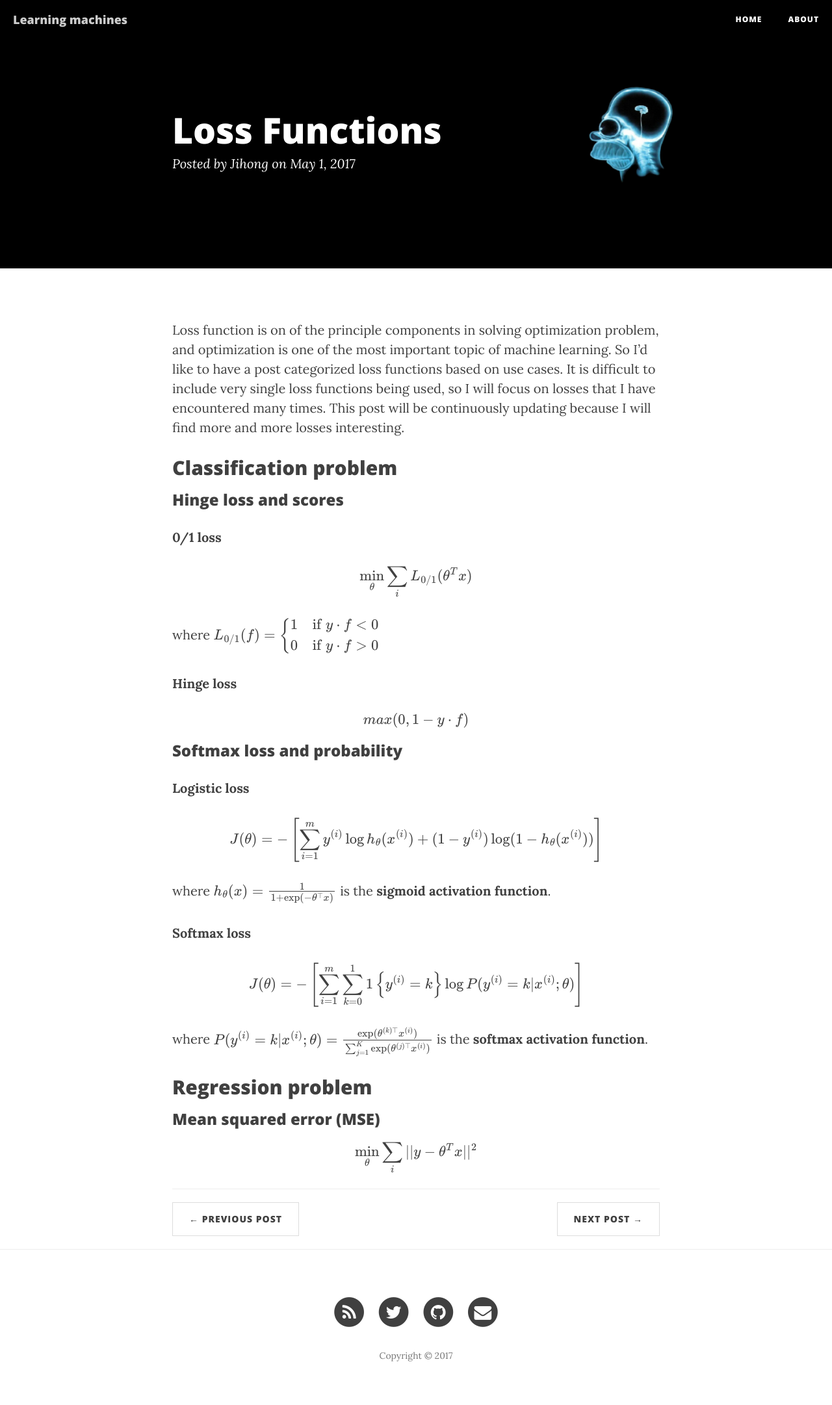
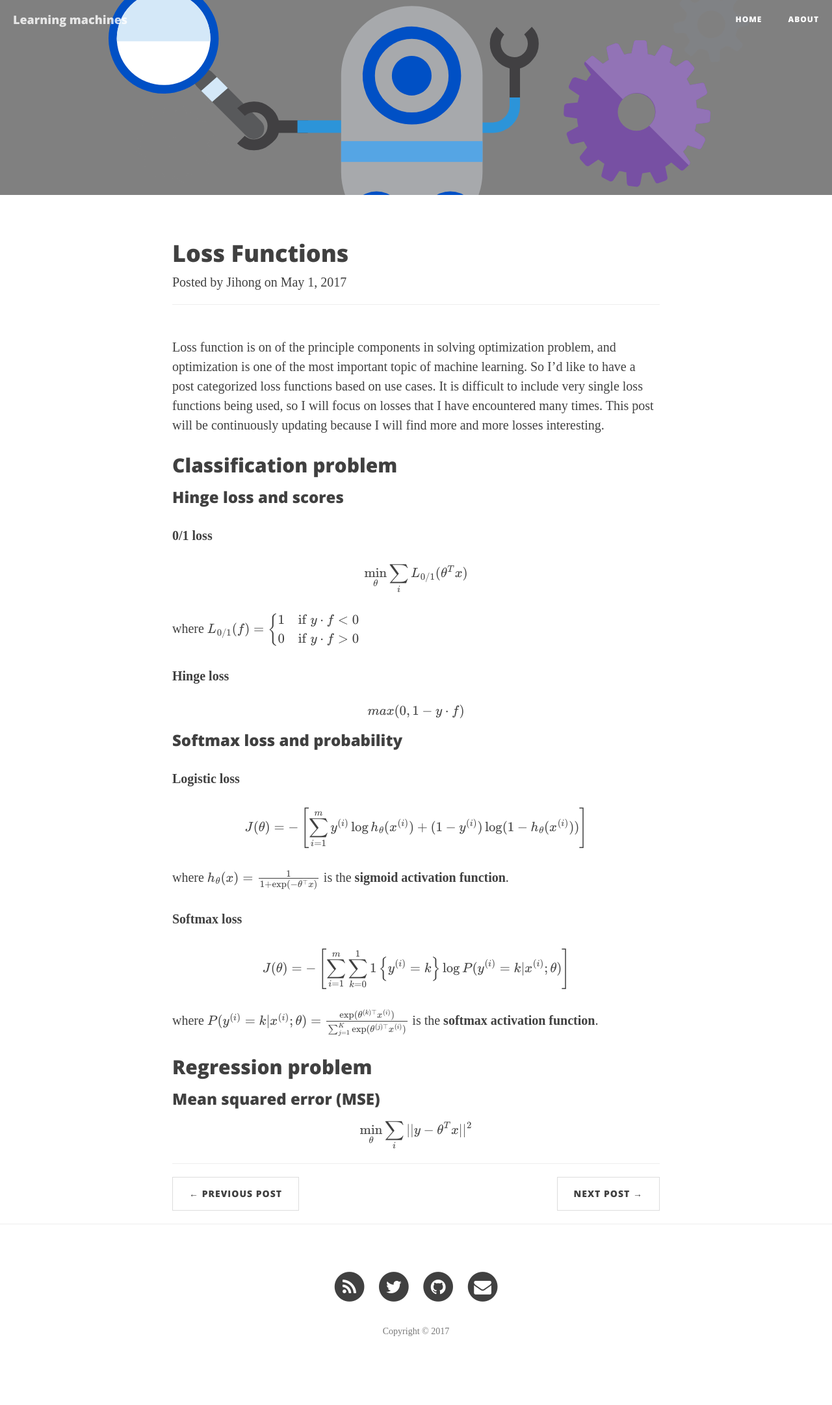
Before and after one commit to JihongJu/jihongju.github.io, a Jekyll site: the page built from _posts/2017-05-01-loss-function.md, in a window 1280 px wide. Shown: the whole page at 65% size. Built offline with Jekyll 4.4.1, drawn with Linux system fonts in a browser that asks for light colours; nearby versions of some CDN libraries; formulas are drawn with MathJax 3; after the commit the page ends 2124 px from its top, so only the background shows below that.

Commit message:
Minor change to the layout

```diff
--- a/_config.yml
+++ b/_config.yml
@@ -14,7 +14,7 @@
 # You can create any custom variable you would like, and they will be accessible
 # in the templates via {{ site.myvariable }}.
 title: Learning machines
-header-img: "img/home-bg.jpg"
+header-img: "img/bot-framework-overview-concepts.svg"
 email: daniel.jihongju@gmail.com
 description: > # this means to ignore newlines until "baseurl:"
   What do I learn from how machine「learns」.
--- a/_layouts/post.html
+++ b/_layouts/post.html
@@ -8,24 +8,35 @@ layout: default
         <div class="row">
             <div class="col-lg-8 col-lg-offset-2 col-md-10 col-md-offset-1">
                 <div class="post-heading">
-                    <h1>{{ page.title }}</h1>
-                    {% if page.subtitle %}
-                    <h2 class="subheading">{{ page.subtitle }}</h2>
-                    {% endif %}
-                    <span class="meta">Posted by {% if page.author %}{{ page.author }}{% else %}{{ site.title }}{% endif %} on {{ page.date | date: "%B %-d, %Y" }}</span>
                 </div>
             </div>
         </div>
     </div>
 </header>
 
+
+<!-- Post Title -->
+<div class="container">
+	<div class="row">
+		<div class="col-lg-8 col-lg-offset-2 col-md-10 col-md-offset-1">
+        <div class="post-heading">
+          <h1 class="page-heading">{{ page.title }}</h1>
+          {% if page.subtitle %}
+          <h2 class="subheading">{{ page.subtitle }}</h2>
+          {% endif %}
+          <span class="meta">Posted by {% if page.author %}{{ page.author }}{% else %}{{ site.title }}{% endif %} on {{ page.date | date: "%B %-d, %Y" }}</span>
+          <hr>
+        </div>
+		</div>
+	</div>
+</div>
+
 <!-- Post Content -->
 <article>
     <div class="container">
         <div class="row">
             <div class="col-lg-8 col-lg-offset-2 col-md-10 col-md-offset-1">
-
-				{{ content }}
+				        {{ content }}
 
                 <hr>
 
--- a/css/clean-blog.css
+++ b/css/clean-blog.css
@@ -5,7 +5,7 @@
  */
 
 body {
-  font-family: 'Lora', 'Times New Roman', serif;
+  font-family: 'Times New Roman', serif;
   font-size: 20px;
   color: #404040;
 }
@@ -44,7 +44,7 @@ hr.small {
   max-width: 100px;
   margin: 15px auto;
   border-width: 4px;
-  border-color: white;
+  border-color: black;
 }
 .navbar-custom {
   background: white;
```
Also changed, not shown: _layouts/page.html (+11 -2 lines), img/bot-framework-overview-concepts.svg (added).
